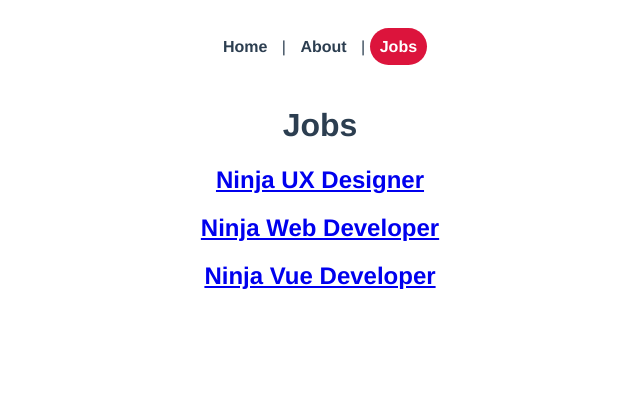
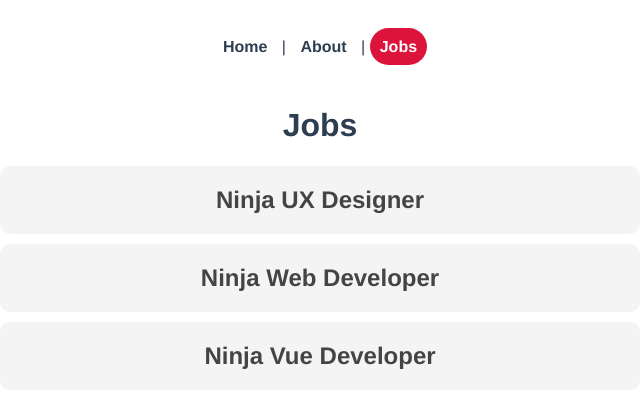
Before and after one commit to ayushman-git/vue-router-L, a Vue app: page /jobs in a window 1280 px wide. Shown: the top 408 px of the page, without its empty margins (320-960 px from the left). Built offline with nearby package versions, Linux system fonts and the light colour scheme.

Commit message:
disabling nav based on current route name

```diff
--- a/src/App.vue
+++ b/src/App.vue
@@ -1,11 +1,28 @@
 <template>
-  <div id="nav">
+  <div id="nav" v-if="showNav">
     <router-link :to="{ name: 'Home' }">Home</router-link> |
     <router-link :to="{ name: 'About' }">About</router-link> |
     <router-link :to="{ name: 'Jobs' }">Jobs</router-link>
   </div>
   <router-view />
 </template>
+
+<script>
+export default {
+  name: "App",
+  computed: {
+    currentRoute() {
+      return this.$route.name;
+    },
+    showNav() {
+      if (this.currentRoute == "JobDetails") {
+        return false;
+      }
+      return true;
+    },
+  },
+};
+</script>
 
 <style>
 #app {
@@ -32,5 +49,4 @@
   color: white;
   background-color: crimson;
 }
-
 </style>
--- a/src/router/index.js
+++ b/src/router/index.js
@@ -26,6 +26,11 @@ const routes = [
     component: JobDetails,
     props: true,
   },
+  // Redirect
+  {
+    path: "/all-jobs",
+    redirect: "/jobs",
+  },
 ];
 
 const router = createRouter({
--- a/src/views/jobs/Jobs.vue
+++ b/src/views/jobs/Jobs.vue
@@ -1,7 +1,9 @@
 <template>
   <h1>Jobs</h1>
-  <div v-for="(job, index) in jobs" :key="index">
-    <router-link :to="{ name: 'JobDetails', params: { id: job.id, somethingElse: 'Hi' } }">
+  <div v-for="(job, index) in jobs" :key="index" class="job">
+    <router-link
+      :to="{ name: 'JobDetails', params: { id: job.id, somethingElse: 'Hi' } }"
+    >
       <h2>{{ job.title }}</h2>
     </router-link>
   </div>
@@ -23,4 +25,19 @@ export default {
 </script>
 
 <style scoped>
+.job h2 {
+  background: #f4f4f4;
+  padding: 20px;
+  border-radius: 10px;
+  margin: 10px auto;
+  max-width: 600px;
+  cursor: pointer;
+  color: #444;
+}
+.job h2:hover {
+  background: #ddd;
+}
+.job a {
+  text-decoration: none;
+}
 </style>
```
